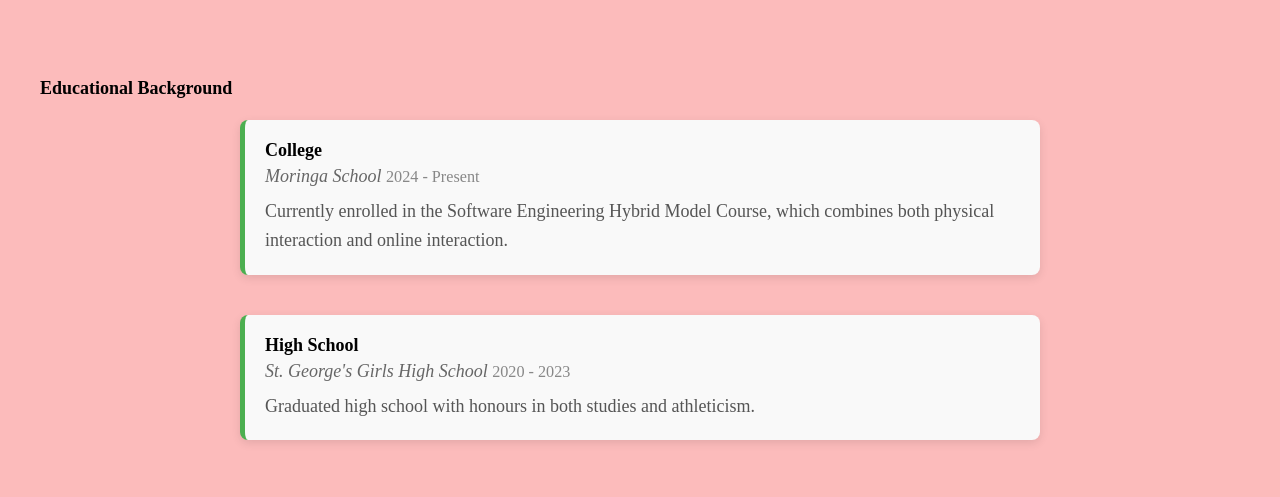
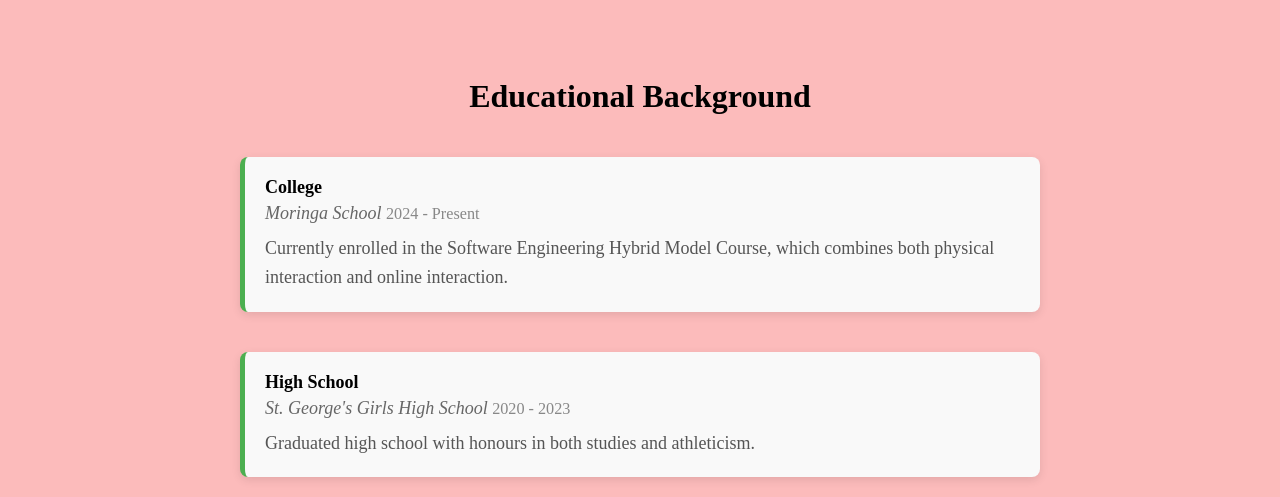
Before and after one commit to natasherr/Portfolio, a plain HTML site: page index.html in a window 1280 px wide. Shown: the part 856-1353 px from the top of the page. Drawn offline with Linux system fonts and the light colour scheme.

Commit message:
last edit

```diff
--- a/portfolio.css
+++ b/portfolio.css
@@ -178,6 +178,10 @@ cursor: pointer;
     text-align: center;
 }
 
+.edutitle {
+  text-align: center;
+  font-size: xx-large;
+}
 .edubackground {
   padding: 60px 40px;
     background-color: #fcbbbb;
```
Also changed, not shown: index.html (+1 -0 lines).
